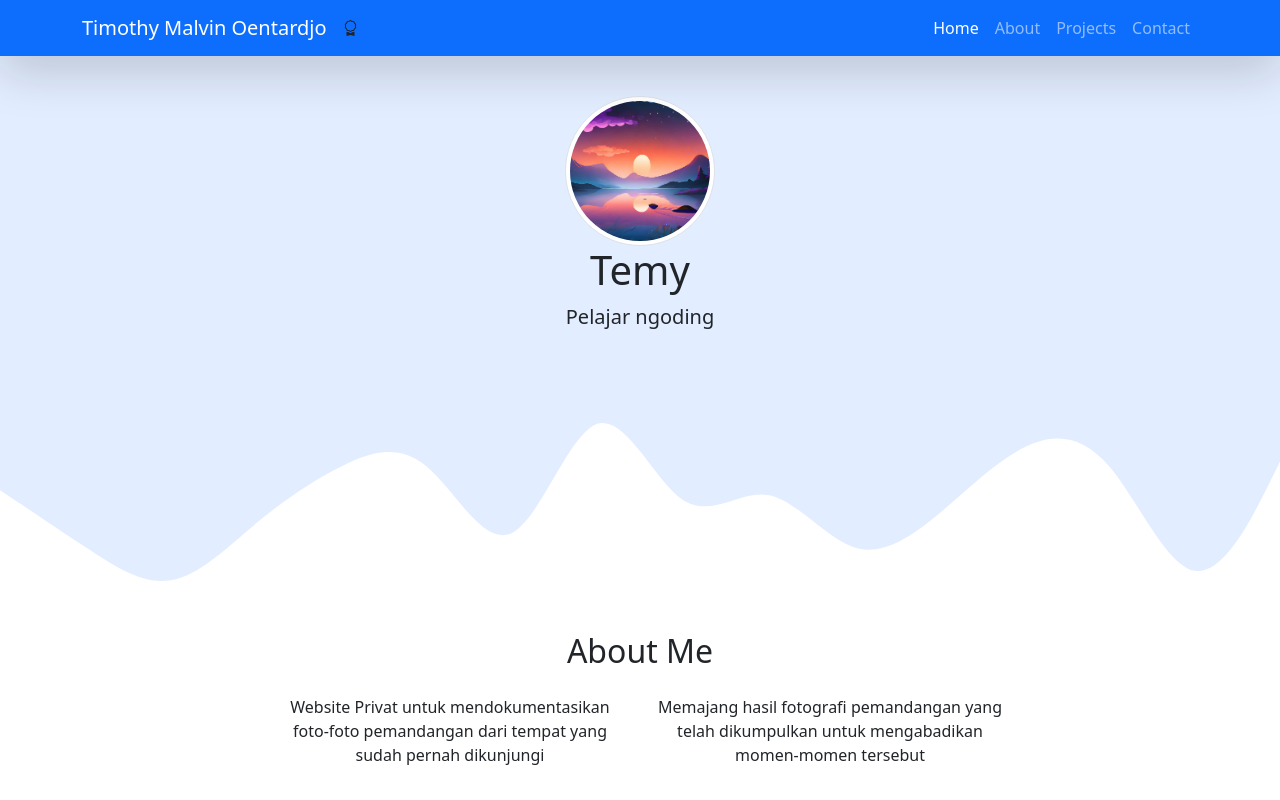
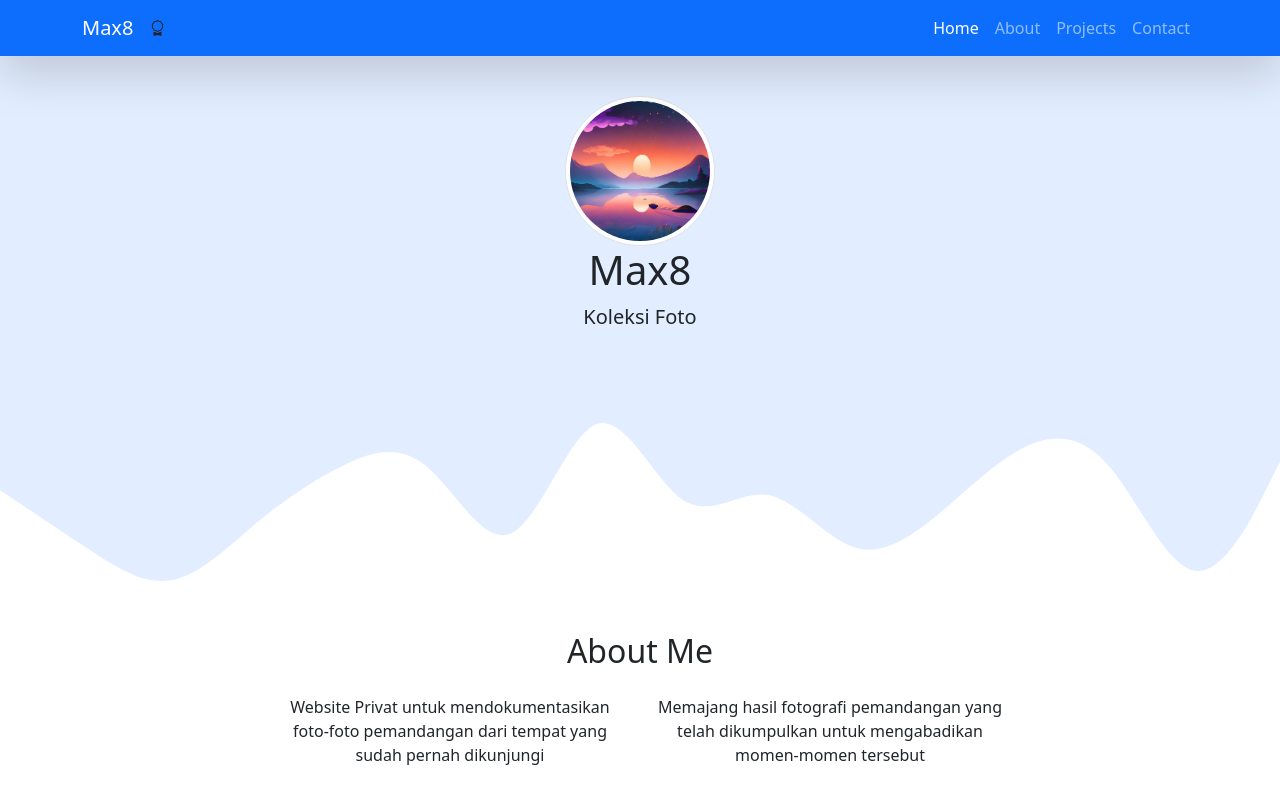
Before and after one commit to MalvinX8/MalvinX8.github.io, a plain HTML site: page Index.html in a window 1280 px wide. Shown: the top 800 px of the page. Drawn offline with nearby package versions, Linux system fonts and the light colour scheme.

Commit message:
second commit

```diff
--- a/Index.html
+++ b/Index.html
@@ -15,7 +15,7 @@
     <!-- Navbar -->
     <nav class="navbar navbar-expand-lg bg-primary navbar-dark shadow-lg fixed-top">
       <div class="container">
-        <a class="navbar-brand" href="#">Timothy Malvin Oentardjo</a><i class="bi bi-award"></i>
+        <a class="navbar-brand" href="#">Max8</a><i class="bi bi-award"></i>
         <button class="navbar-toggler" type="button" data-bs-toggle="collapse" data-bs-target="#navbarNav" aria-controls="navbarNav" aria-expanded="false" aria-label="Toggle navigation">
           <span class="navbar-toggler-icon"></span>
         </button>
@@ -42,8 +42,8 @@
     <!-- Jumbotron -->
      <section class="jumbotron text-center">
       <img src="pp.jpg" alt="Timothy" width="150" class="rounded-circle img-thumbnail">
-      <h1 class="display-6">Temy</h1>
-      <p class="lead">Pelajar ngoding</p>
+      <h1 class="display-6">Max8</h1>
+      <p class="lead">Koleksi Foto</p>
       <svg xmlns="http://www.w3.org/2000/svg" viewBox="0 0 1440 320"><path fill="#ffffff" fill-opacity="1" d="M0,160L16,170.7C32,181,64,203,96,224C128,245,160,267,192,261.3C224,256,256,224,288,197.3C320,171,352,149,384,133.3C416,117,448,107,480,133.3C512,160,544,224,576,208C608,192,640,96,672,85.3C704,75,736,149,768,170.7C800,192,832,160,864,165.3C896,171,928,213,960,224C992,235,1024,213,1056,186.7C1088,160,1120,128,1152,112C1184,96,1216,96,1248,133.3C1280,171,1312,245,1344,250.7C1376,256,1408,192,1424,160L1440,128L1440,320L1424,320C1408,320,1376,320,1344,320C1312,320,1280,320,1248,320C1216,320,1184,320,1152,320C1120,320,1088,320,1056,320C1024,320,992,320,960,320C928,320,896,320,864,320C832,320,800,320,768,320C736,320,704,320,672,320C640,320,608,320,576,320C544,320,512,320,480,320C448,320,416,320,384,320C352,320,320,320,288,320C256,320,224,320,192,320C160,320,128,320,96,320C64,320,32,320,16,320L0,320Z"></path></svg>
      </section>
     <!--Akhir Jumbotron -->
```
